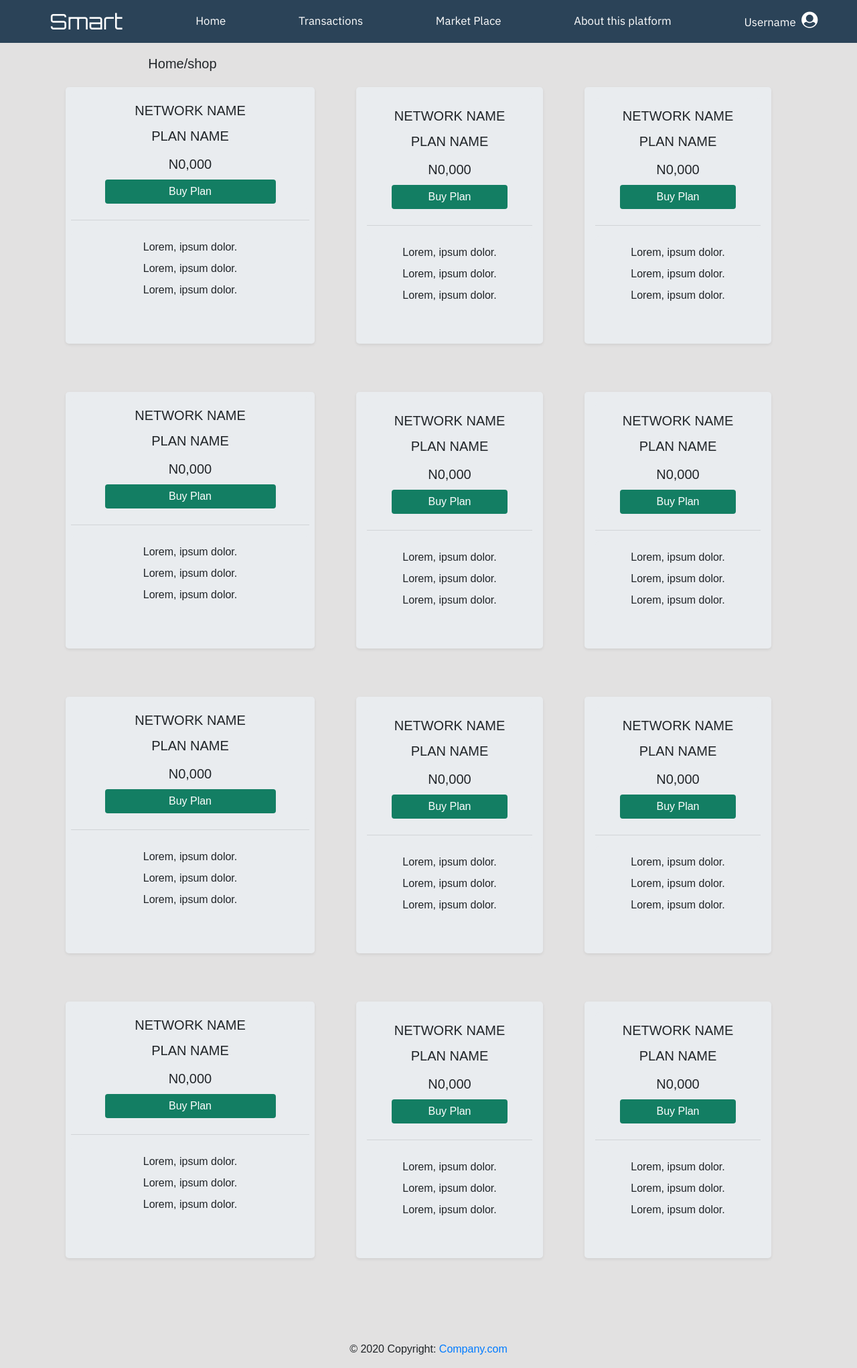
After one commit to CodeTemplar99/SmartCharge, a PHP site: page /shop.html in a window 1280 px wide. The commit adds this page. Shown: the whole page at 67% size. Run offline with PHP 8.4, Linux system fonts and the light colour scheme.

Commit message:
2nd commit with different pages added

```diff
--- a/Css/styled.css
+++ b/Css/styled.css
@@ -32,14 +32,22 @@ body{
 font-family: 'Orbitron' ;
 /* font-family: 'Faster One' ; */
 }
-.nav-text{
+ a .nav-text{
     color: white;
         font-family: 'IBM Plex Sans';
         font-size: 105%;
+        cursor: pointer;
+}
+a .nav-text:hover{
+    color: #1bc097;
+    border-bottom: 3px solid #1bc097;
 }
 
 .fa-user-circle{
     font-size: 25px;
+}
+#tab2, #tab3, #tab4{
+display: none;
 }
 
 .boxes{
@@ -82,3 +90,7 @@ color: white;
 .btn:hover{
     background: #1bc097 !important;
 }
+
+a{
+    text-decoration: none !important;
+}
--- /dev/null
+++ b/shop.html
@@ -0,0 +1,267 @@
+<!DOCTYPE html>
+<html lang="en">
+
+<head>
+    <meta charset="UTF-8">
+    <meta name="viewport" content="width=device-width, initial-scale=1.0">
+    <meta http-equiv="X-UA-Compatible" content="ie=edge">
+    <title>SmartCharge</title>
+    <link href="./bootstrap/css/bootstrap.min.css" rel="stylesheet" type="text/css">
+    <link href="https://fonts.googleapis.com/css?family=Orbitron&display=swap" rel="stylesheet">
+    <link href="https://fonts.googleapis.com/css?family=IBM+Plex+Sans&display=swap" rel="stylesheet">
+    <link href="https://fonts.googleapis.com/css?family=Exo+2&display=swap" rel="stylesheet">
+    <link href="https://fonts.googleapis.com/css?family=Oxanium&display=swap" rel="stylesheet">
+    <link href="./icons/css/fontawesome-all.min.css" rel="stylesheet">
+    <link href="./Css/styled.css" rel="stylesheet" type="text/css">
+    <script defer src="./js/spine.js"></script>
+</head>
+</head>
+
+<body>
+
+    <div class="container-fluid p-0">
+        <div class="jumbotron rounded-0 p-1 mb-2 d-flex justify-content-around align-items-center header">
+            <a href="./index.html">
+                <p class="lead ml-md-3 brand-name my-1">Smart</p>
+            </a>
+            <a href="./index.html">
+                <p class="m-0 p-0 nav-text">Home</p>
+            </a>
+            <a href="./Transactions.html">
+                <p class="m-0 p-0 nav-text">Transactions</p>
+            </a>
+            <a href="./shop.html">
+                <p class="m-0 p-0 nav-text">Market Place</p>
+            </a>
+            <a href="./about.html">
+                <p class="m-0 p-0 nav-text">About this platform</p>
+            </a>
+            <a>
+                <p class="m-0 p-0 nav-text"><span class="mr-2">Username</span><i class="fa fa-user-circle"></i></p>
+            </a>
+        </div>
+
+        <div class="container p-2 col-8">
+            <p class="lead m-0 page-indicator">Home/shop</p>
+        </div>
+        <div class="jumbotron container p-2 bg-transparent" id="tab1">
+            <div class="jumbotron row col-12 bg-transparent d-flex flex-wrap justify-content-around p-1">
+
+                <div class="jumbotron col-4 p-2 shadow-sm">
+                    <div class="jumbotron mb-3 d-flex flex-column align-items-center p-2">
+                        <p class="lead m-1">NETWORK NAME</p>
+                        <p class="lead m-1">PLAN NAME</p>
+                        <p class="lead m-2 mt-0">N0,000</p>
+                        <button class="btn btn-danger border-0 col-9">Buy Plan</button>
+                    </div>
+                    <hr>
+                    <div class="jumbotron mt-0 d-flex flex-column align-items-center p-2">
+                        <p class="text-small m-1">Lorem, ipsum dolor.</p>
+                        <p class="text-small m-1">Lorem, ipsum dolor.</p>
+                        <p class="text-small m-1">Lorem, ipsum dolor.</p>
+                    </div>
+                </div>
+                <div class="jumbotron col-3 p-3 shadow-sm">
+                    <div class="jumbotron mb-3 d-flex flex-column align-items-center p-2">
+                        <p class="lead m-1">NETWORK NAME</p>
+                        <p class="lead m-1">PLAN NAME</p>
+                        <p class="lead m-2 mt-0">N0,000</p>
+                        <button class="btn btn-danger border-0 col-9">Buy Plan</button>
+                    </div>
+                    <hr>
+                    <div class="jumbotron mt-0 d-flex flex-column align-items-center p-2">
+                        <p class="text-small m-1">Lorem, ipsum dolor.</p>
+                        <p class="text-small m-1">Lorem, ipsum dolor.</p>
+                        <p class="text-small m-1">Lorem, ipsum dolor.</p>
+                    </div>
+                </div>
+                <div class="jumbotron col-3 p-3 shadow-sm">
+                    <div class="jumbotron mb-3 d-flex flex-column align-items-center p-2">
+                        <p class="lead m-1">NETWORK NAME</p>
+                        <p class="lead m-1">PLAN NAME</p>
+                        <p class="lead m-2 mt-0">N0,000</p>
+                        <button class="btn btn-danger border-0 col-9">Buy Plan</button>
+                    </div>
+                    <hr>
+                    <div class="jumbotron mt-0 d-flex flex-column align-items-center p-2">
+                        <p class="text-small m-1">Lorem, ipsum dolor.</p>
+                        <p class="text-small m-1">Lorem, ipsum dolor.</p>
+                        <p class="text-small m-1">Lorem, ipsum dolor.</p>
+                    </div>
+                </div>
+
+
+            </div>
+
+            <div class="jumbotron row col-12 bg-transparent d-flex flex-wrap justify-content-around p-1">
+
+                <div class="jumbotron col-4 p-2 shadow-sm">
+                    <div class="jumbotron mb-3 d-flex flex-column align-items-center p-2">
+                        <p class="lead m-1">NETWORK NAME</p>
+                        <p class="lead m-1">PLAN NAME</p>
+                        <p class="lead m-2 mt-0">N0,000</p>
+                        <button class="btn btn-danger border-0 col-9">Buy Plan</button>
+                    </div>
+                    <hr>
+                    <div class="jumbotron mt-0 d-flex flex-column align-items-center p-2">
+                        <p class="text-small m-1">Lorem, ipsum dolor.</p>
+                        <p class="text-small m-1">Lorem, ipsum dolor.</p>
+                        <p class="text-small m-1">Lorem, ipsum dolor.</p>
+                    </div>
+                </div>
+                <div class="jumbotron col-3 p-3 shadow-sm">
+                    <div class="jumbotron mb-3 d-flex flex-column align-items-center p-2">
+                        <p class="lead m-1">NETWORK NAME</p>
+                        <p class="lead m-1">PLAN NAME</p>
+                        <p class="lead m-2 mt-0">N0,000</p>
+                        <button class="btn btn-danger border-0 col-9">Buy Plan</button>
+                    </div>
+                    <hr>
+                    <div class="jumbotron mt-0 d-flex flex-column align-items-center p-2">
+                        <p class="text-small m-1">Lorem, ipsum dolor.</p>
+                        <p class="text-small m-1">Lorem, ipsum dolor.</p>
+                        <p class="text-small m-1">Lorem, ipsum dolor.</p>
+                    </div>
+                </div>
+                <div class="jumbotron col-3 p-3 shadow-sm">
+                    <div class="jumbotron mb-3 d-flex flex-column align-items-center p-2">
+                        <p class="lead m-1">NETWORK NAME</p>
+                        <p class="lead m-1">PLAN NAME</p>
+                        <p class="lead m-2 mt-0">N0,000</p>
+                        <button class="btn btn-danger border-0 col-9">Buy Plan</button>
+                    </div>
+                    <hr>
+                    <div class="jumbotron mt-0 d-flex flex-column align-items-center p-2">
+                        <p class="text-small m-1">Lorem, ipsum dolor.</p>
+                        <p class="text-small m-1">Lorem, ipsum dolor.</p>
+                        <p class="text-small m-1">Lorem, ipsum dolor.</p>
+                    </div>
+                </div>
+
+
+            </div>
+
+            <div class="jumbotron row col-12 bg-transparent d-flex flex-wrap justify-content-around p-1">
+
+                <div class="jumbotron col-4 p-2 shadow-sm">
+                    <div class="jumbotron mb-3 d-flex flex-column align-items-center p-2">
+                        <p class="lead m-1">NETWORK NAME</p>
+                        <p class="lead m-1">PLAN NAME</p>
+                        <p class="lead m-2 mt-0">N0,000</p>
+                        <button class="btn btn-danger border-0 col-9">Buy Plan</button>
+                    </div>
+                    <hr>
+                    <div class="jumbotron mt-0 d-flex flex-column align-items-center p-2">
+                        <p class="text-small m-1">Lorem, ipsum dolor.</p>
+                        <p class="text-small m-1">Lorem, ipsum dolor.</p>
+                        <p class="text-small m-1">Lorem, ipsum dolor.</p>
+                    </div>
+                </div>
+                <div class="jumbotron col-3 p-3 shadow-sm">
+                    <div class="jumbotron mb-3 d-flex flex-column align-items-center p-2">
+                        <p class="lead m-1">NETWORK NAME</p>
+                        <p class="lead m-1">PLAN NAME</p>
+                        <p class="lead m-2 mt-0">N0,000</p>
+                        <button class="btn btn-danger border-0 col-9">Buy Plan</button>
+                    </div>
+                    <hr>
+                    <div class="jumbotron mt-0 d-flex flex-column align-items-center p-2">
+                        <p class="text-small m-1">Lorem, ipsum dolor.</p>
+                        <p class="text-small m-1">Lorem, ipsum dolor.</p>
+                        <p class="text-small m-1">Lorem, ipsum dolor.</p>
+                    </div>
+                </div>
+                <div class="jumbotron col-3 p-3 shadow-sm">
+                    <div class="jumbotron mb-3 d-flex flex-column align-items-center p-2">
+                        <p class="lead m-1">NETWORK NAME</p>
+                        <p class="lead m-1">PLAN NAME</p>
+                        <p class="lead m-2 mt-0">N0,000</p>
+                        <button class="btn btn-danger border-0 col-9">Buy Plan</button>
+                    </div>
+                    <hr>
+                    <div class="jumbotron mt-0 d-flex flex-column align-items-center p-2">
+                        <p class="text-small m-1">Lorem, ipsum dolor.</p>
+                        <p class="text-small m-1">Lorem, ipsum dolor.</p>
+                        <p class="text-small m-1">Lorem, ipsum dolor.</p>
+                    </div>
+                </div>
+
+
+            </div>
+
+            <div class="jumbotron row col-12 bg-transparent d-flex flex-wrap justify-content-around p-1">
+
+                <div class="jumbotron col-4 p-2 shadow-sm">
+                    <div class="jumbotron mb-3 d-flex flex-column align-items-center p-2">
+                        <p class="lead m-1">NETWORK NAME</p>
+                        <p class="lead m-1">PLAN NAME</p>
+                        <p class="lead m-2 mt-0">N0,000</p>
+                        <button class="btn btn-danger border-0 col-9">Buy Plan</button>
+                    </div>
+                    <hr>
+                    <div class="jumbotron mt-0 d-flex flex-column align-items-center p-2">
+                        <p class="text-small m-1">Lorem, ipsum dolor.</p>
+                        <p class="text-small m-1">Lorem, ipsum dolor.</p>
+                        <p class="text-small m-1">Lorem, ipsum dolor.</p>
+                    </div>
+                </div>
+                <div class="jumbotron col-3 p-3 shadow-sm">
+                    <div class="jumbotron mb-3 d-flex flex-column align-items-center p-2">
+                        <p class="lead m-1">NETWORK NAME</p>
+                        <p class="lead m-1">PLAN NAME</p>
+                        <p class="lead m-2 mt-0">N0,000</p>
+                        <button class="btn btn-danger border-0 col-9">Buy Plan</button>
+                    </div>
+                    <hr>
+                    <div class="jumbotron mt-0 d-flex flex-column align-items-center p-2">
+                        <p class="text-small m-1">Lorem, ipsum dolor.</p>
+                        <p class="text-small m-1">Lorem, ipsum dolor.</p>
+                        <p class="text-small m-1">Lorem, ipsum dolor.</p>
+                    </div>
+                </div>
+                <div class="jumbotron col-3 p-3 shadow-sm">
+                    <div class="jumbotron mb-3 d-flex flex-column align-items-center p-2">
+                        <p class="lead m-1">NETWORK NAME</p>
+                        <p class="lead m-1">PLAN NAME</p>
+                        <p class="lead m-2 mt-0">N0,000</p>
+                        <button class="btn btn-danger border-0 col-9">Buy Plan</button>
+                    </div>
+                    <hr>
+                    <div class="jumbotron mt-0 d-flex flex-column align-items-center p-2">
+                        <p class="text-small m-1">Lorem, ipsum dolor.</p>
+                        <p class="text-small m-1">Lorem, ipsum dolor.</p>
+                        <p class="text-small m-1">Lorem, ipsum dolor.</p>
+                    </div>
+                </div>
+
+
+            </div>
+
+
+        </div>
+
+        <div class="jumbotron container p-2 bg-warning" id="tab2">
+            <div class="jumbotron bg-transparent d-flex justify-content-around p-1">
+            </div>
+
+        </div>
+
+        <div class="jumbotron container p-2 bg-success" id="tab3">
+            <div class="jumbotron bg-transparent d-flex justify-content-around p-1">
+            </div>
+
+        </div>
+        <div class="jumbotron container p-2 bg-primary" id="tab4">
+            <div class="jumbotron bg-transparent d-flex justify-content-around p-1">
+            </div>
+
+        </div>
+        <div class="footer-copyright text-center py-3">© 2020 Copyright:
+            <a href="#"> Company.com</a>
+        </div>
+    </div>
+
+
+</body>
+
+</html>
```
Also changed, not shown: Transactions.html (added, +90 -0 lines), index.html (+24 -2 lines), js/spine.js (+24 -18 lines).
